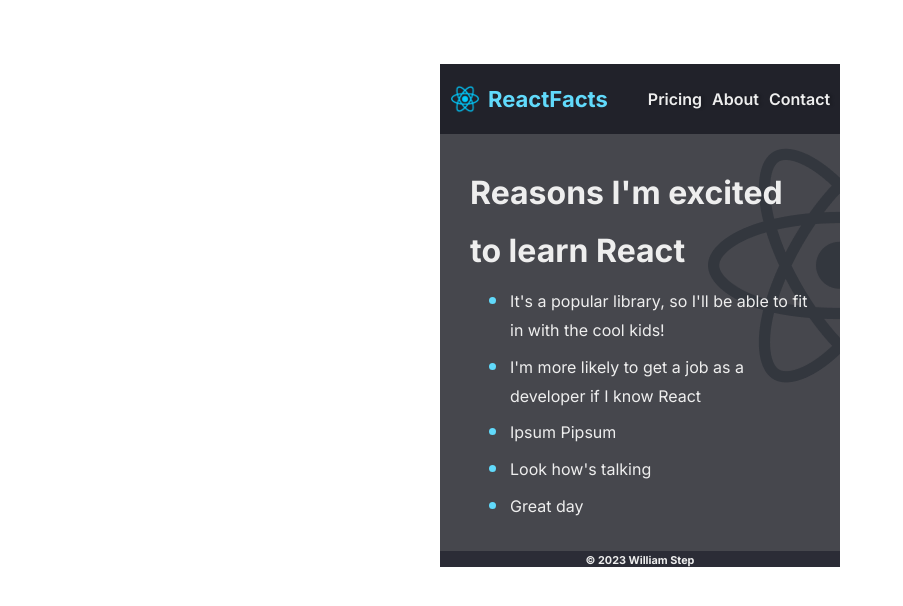
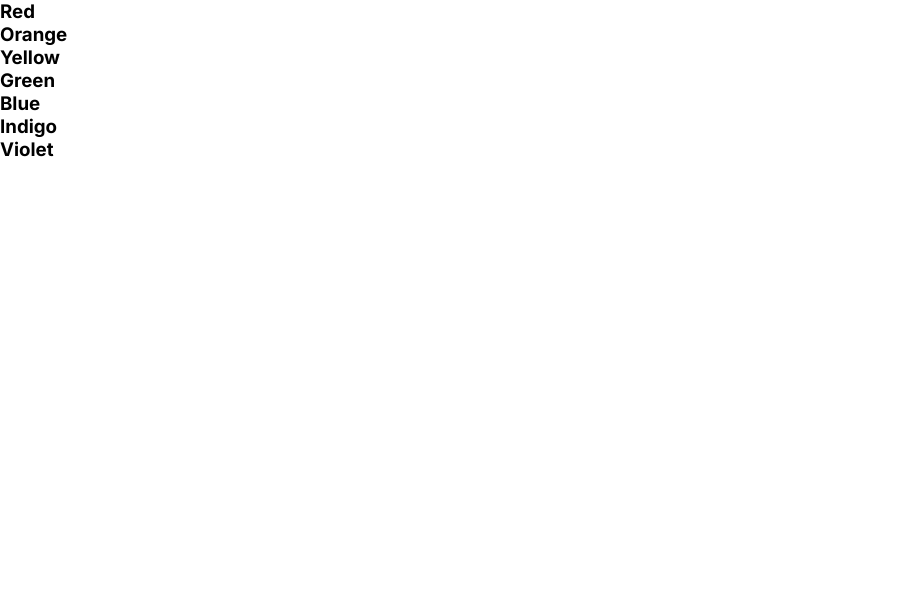
Before and after one commit to will-s-205/scrimba-study, a JavaScript app: page / in a window 1280 px wide. Shown: the top 606 px of the page, without its empty margins (0-903 px from the left). Built offline with nearby package versions, Linux system fonts and the light colour scheme; the HTML template or start-up script is replaced by a standard one.

Commit message:
rendering HTML array of elements

```diff
--- a/src/App.js
+++ b/src/App.js
@@ -3,12 +3,31 @@
 import Footer from './components/Footer'
 import MainContent from './components/MainContent'
 
+// export default function App() {
+//   return (
+//     <div className="container">
+//       <Navbar />
+//       <MainContent />
+//       <Footer />
+//     </div>
+//   );
+// }
+
 export default function App() {
+  // const colors = ["Red", "Orange", "Yellow", "Green", "Blue", "Indigo", "Violet"]
+  // OR
+  const colors = [
+          <h3>Red</h3>,
+          <h3>Orange</h3>,
+          <h3>Yellow</h3>,
+          <h3>Green</h3>,
+          <h3>Blue</h3>,
+          <h3>Indigo</h3>,
+          <h3>Violet</h3>
+      ]
   return (
-    <div className="container">
-      <Navbar />
-      <MainContent />
-      <Footer />
-    </div>
-  );
+      <div>
+          {colors}
+      </div>
+  )
 }
```
